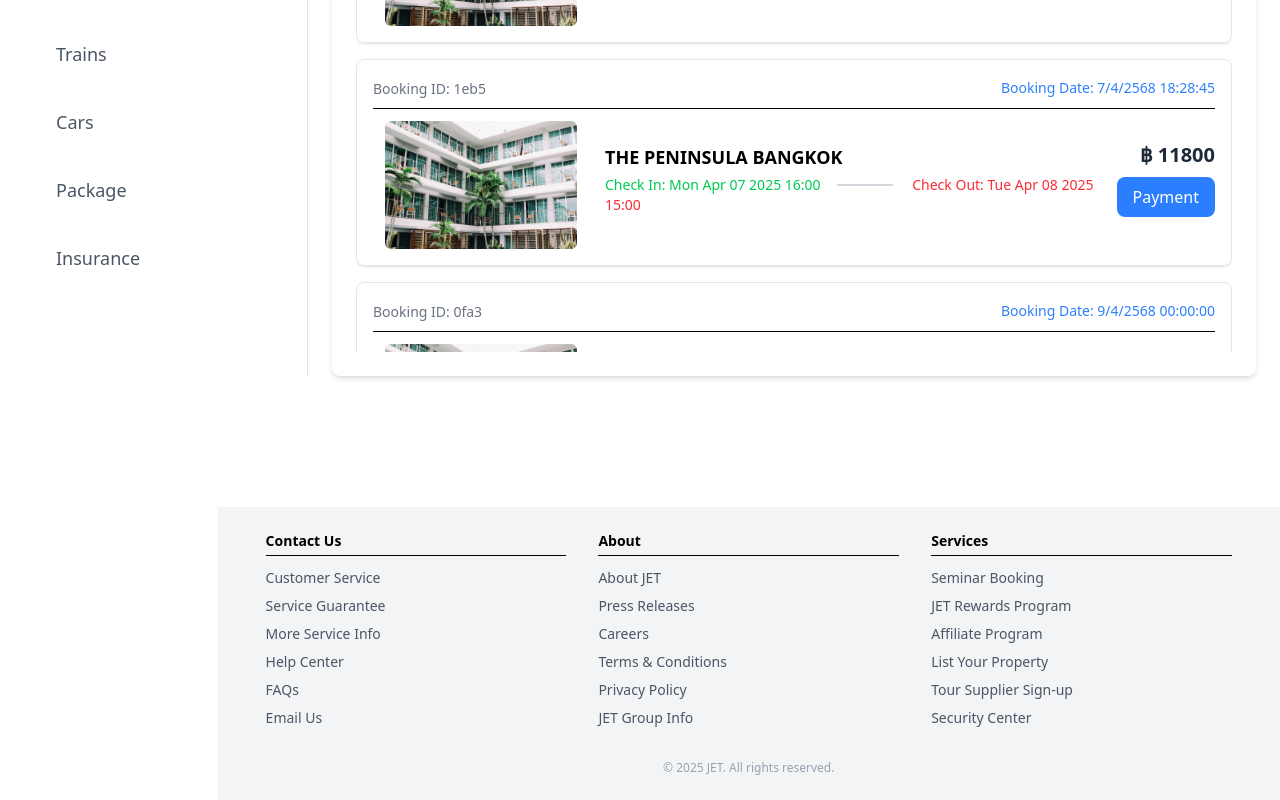
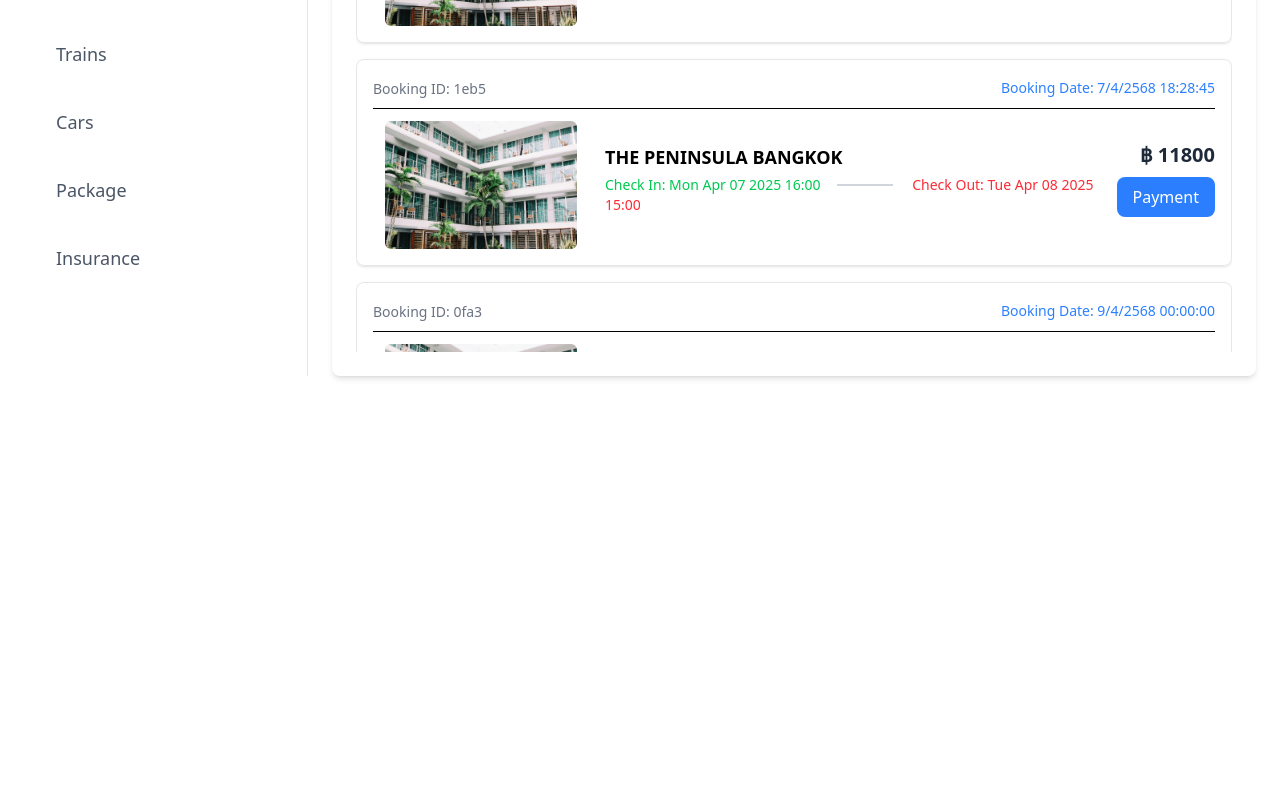
Before and after one commit to Ball8899/PROJECT2-SEC-1-MyLittlePony, a Vue app: page /HotelBookedContent in a window 1280 px wide. Shown: the part 377-1177 px from the top of the page. After the commit the page ends 800 px from the top, so only its background shows below. Built offline with nearby package versions, Linux system fonts and the light colour scheme; data requests are answered from the project's data file.

Commit message:
[013 fix bug]

```diff
--- a/src/App.vue
+++ b/src/App.vue
@@ -28,7 +28,7 @@ onMounted(async () => {
     </div>
 
     <router-view></router-view>
-    <FooterComp class="ml-[17%]"></FooterComp>
+    <FooterComp v-if="['/'].includes(route.path)" class="ml-[17%] border-gray-100"></FooterComp>
   </div>
 
 </template>
--- a/src/components/FooterComp.vue
+++ b/src/components/FooterComp.vue
@@ -5,7 +5,7 @@
   <div class="flex flex-col min-h-100 ">
     <div class="flex-1"></div>
 
-    <footer class="bg-gray-100 p-6 mt-auto border-t-8 border-t-white">
+    <footer class="bg-gray-100 p-6 mt-auto">
       <div class="container mx-auto grid grid-cols-1 md:grid-cols-3 gap-8 text-sm px-4 md:px-6">
 
         <!-- Contact Us -->
```
